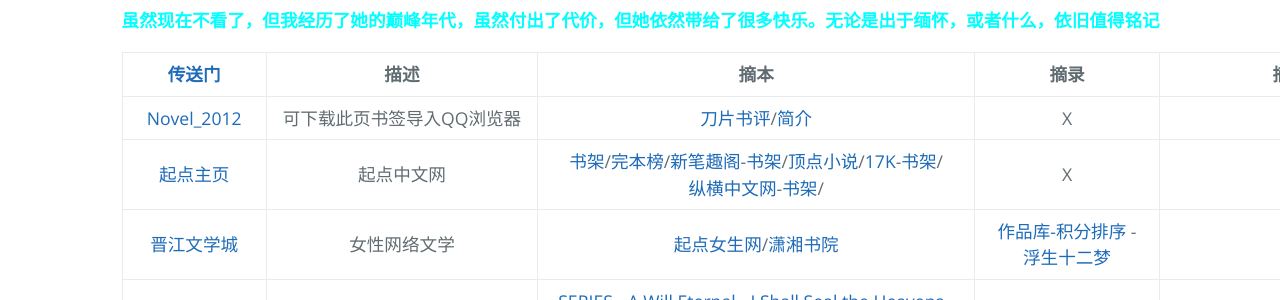
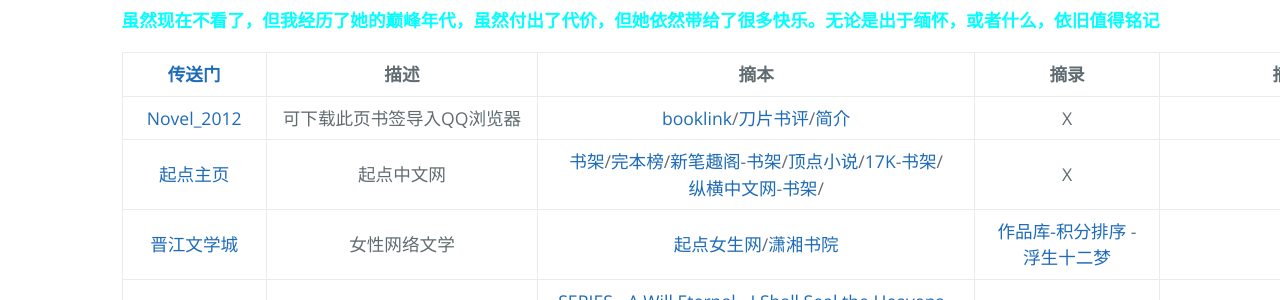
Before and after one commit to AmbroseRen/test, a Jekyll site: the page built from Library/Novel.md, in a window 1280 px wide. Shown: the part 127-427 px from the top of the page. Built offline with Jekyll 4.4.1, drawn with Linux system fonts in a browser that asks for light colours; our own code applies the rules of GitHub Pages for plain Markdown files; the repository's description, which GitHub fills in, is left out.

Commit message:
Update Novel.md

```diff
--- a/Library/Novel.md
+++ b/Library/Novel.md
@@ -8,7 +8,7 @@
 
 | [传送门](../navigation.md) | 描述 | 摘本 | 摘录 | 摘引 |
 |:---:|:---:|:---:|:---:|:---:|
-| [Novel_2012](Novel/Q_bookmarks_2021_5_22.html) | 可下载此页书签导入QQ浏览器 | [刀片书评](http://www.daopianxiaoshuo.com/#/recom)/[简介](https://w2solo.com/topics/2972) | X | X |
+| [Novel_2012](Novel/Q_bookmarks_2021_5_22.html) | 可下载此页书签导入QQ浏览器 | [booklink](https://booklink.me/)/[刀片书评](http://www.daopianxiaoshuo.com/#/recom)/[简介](https://w2solo.com/topics/2972) | X | X |
 | [起点主页](https://www.qidian.com/search) | 起点中文网 | [书架](https://my.qidian.com/bookcase/)/[完本榜](https://www.qidian.com/finish/)/[新笔趣阁](https://www.xbiquge.la/xiaoshuodaquan/)-[书架](https://www.xbiquge.la/modules/article/bookcase.php)/[顶点小说](https://www.booktxt.net/xiaoshuodaquan/)/[17K](https://search.17k.com/search.xhtml?c.q=)-[书架](https://user.17k.com/www/bookshelf/)/[纵横中文网](http://search.zongheng.com/s?keyword=%E7%89%B9%E6%88%98%E4%B9%8B%E7%8E%8B)-[书架](http://home.zongheng.com/bookshelf)/[]() | X | X |
 | [晋江文学城](http://www.jjwxc.net/) | 女性网络文学 | [起点女生网](https://www.qdmm.com/)/[潇湘书院](https://www.xxsy.net/) | [作品库-积分排序](http://www.jjwxc.net/bookbase_slave.php?orderstr=2) - [浮生十二梦](http://www.jjwxc.net/onebook.php?novelid=1267798) | X |
 | [wuxiaworld](https://www.wuxiaworld.com/) | 武侠世界-英译本网站 | [SERIES](https://www.wuxiaworld.com/novels) - [A Will Eternal](https://www.wuxiaworld.com/novel/a-will-eternal) - [I Shall Seal the Heavens](https://www.wuxiaworld.com/novel/i-shall-seal-the-heavens) - [A Record of a Mortal’s Journey to Immortality](https://www.wuxiaworld.com/novel/rmji) | X | X |
```
